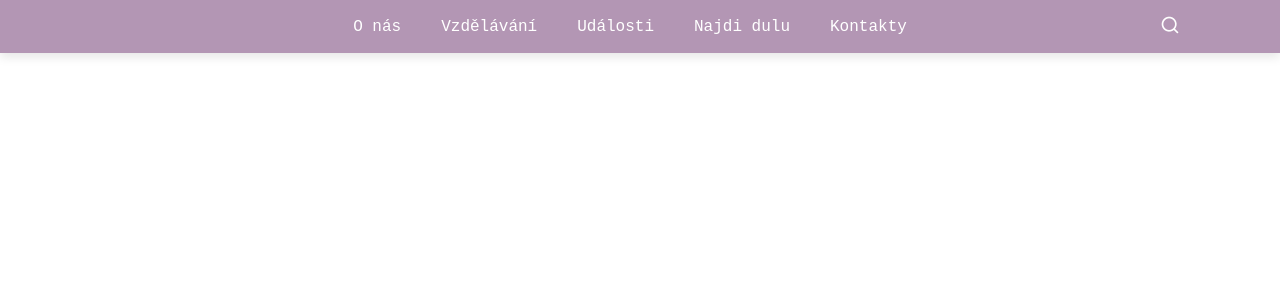
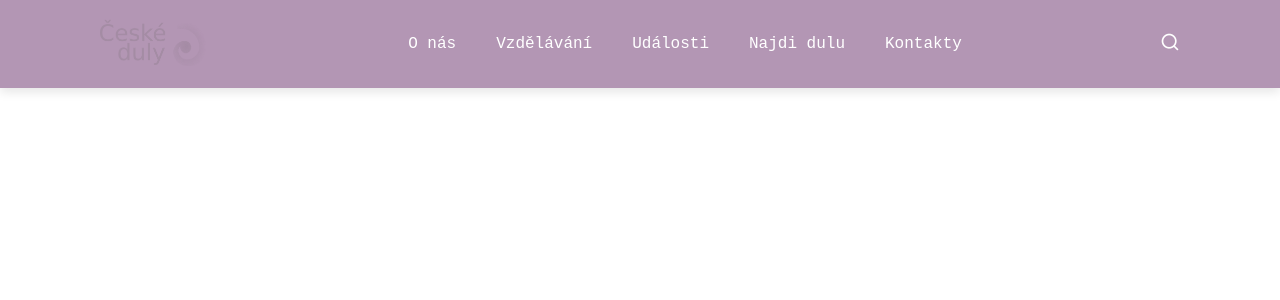
Before and after one commit to CreativeOxana/mojedula, a React (Vite) app: page / in a window 1280 px wide. Shown: the top 300 px of the page. Built offline with nearby package versions, Linux system fonts and the light colour scheme; a web font is replaced by a local one.

Commit message:
Update index.jsx

```diff
--- a/src/pages/HomePage/index.jsx
+++ b/src/pages/HomePage/index.jsx
@@ -1,5 +1,6 @@
 import '../HomePage/style.css';
 import { useEffect, useRef } from 'react';
+import Logo from '/img/logo.png';
 
 export const HomePage = () => {
   const navbarRef = useRef(null);
@@ -36,6 +37,7 @@ export const HomePage = () => {
     <nav className="navbar" ref={navbarRef}>
       <i className="uil uil-bars navOpenBtn"></i>
       <div className="logo">
+        <img src={Logo} alt="logo" width="110px" />
       </div>
       <ul className="nav-links">
         <i className="uil uil-bars navCloseBtn"></i>
```
